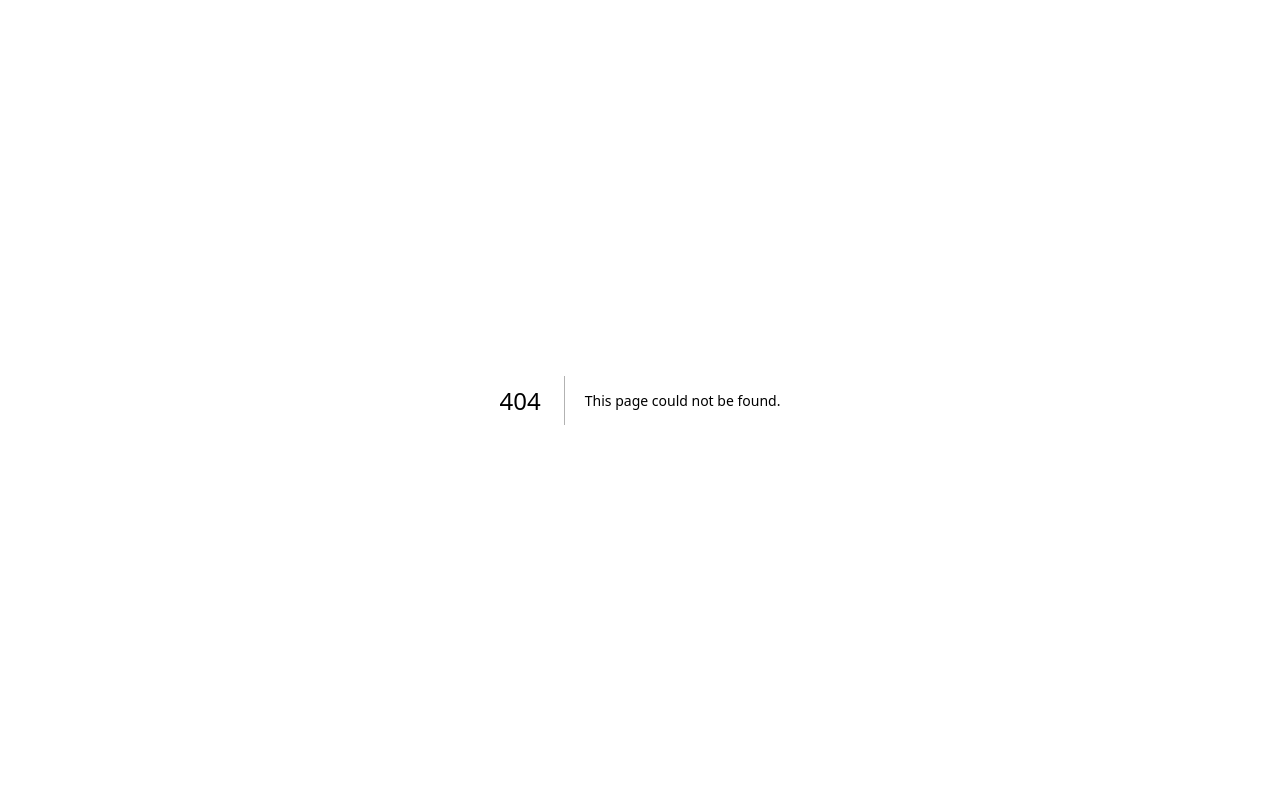
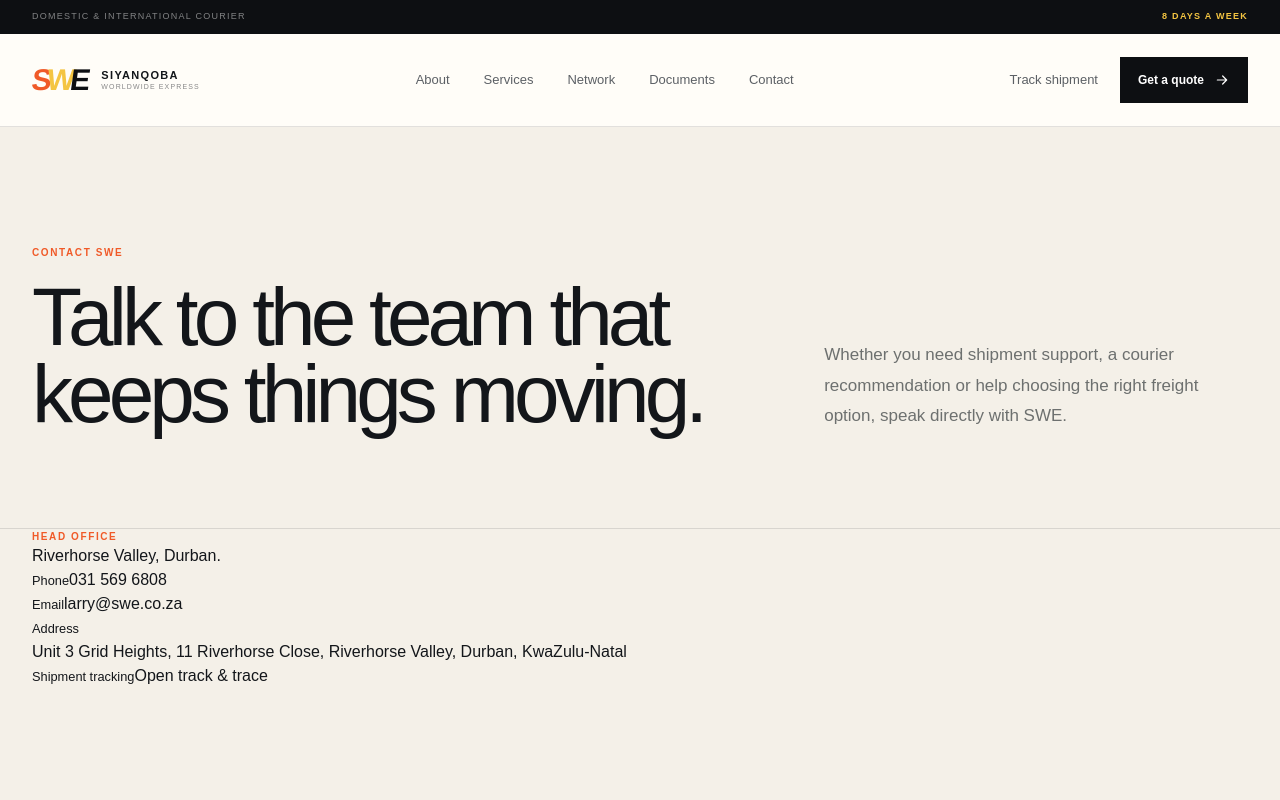
Before and after one commit to IKcracker/swe, a Next.js app: page /contact in a window 1280 px wide. Before the commit this address had no page. Shown: the top 800 px of the page. Built offline with nearby package versions, Linux system fonts and the light colour scheme.

Commit message:
feat: add SWE contact and branches page

```diff
--- /dev/null
+++ b/app/contact/page.tsx
@@ -0,0 +1,200 @@
+import type { Metadata } from "next";
+import Link from "next/link";
+
+export const metadata: Metadata = {
+  title: "Contact SWE",
+  description:
+    "Contact Siyanqoba Worldwide Express for courier, freight, tracking and shipment support.",
+};
+
+const branches = [
+  {
+    city: "Durban",
+    type: "Head office",
+    address: "Unit 3 Grid Heights, 11 Riverhorse Close, Riverhorse Valley, Durban, KwaZulu-Natal",
+    phone: "031 569 6808",
+  },
+  {
+    city: "Johannesburg",
+    type: "Branch",
+    address: "Contact SWE for current branch location and collection arrangements.",
+    phone: "Contact SWE",
+  },
+  {
+    city: "Cape Town",
+    type: "Branch",
+    address: "Contact SWE for current branch location and collection arrangements.",
+    phone: "Contact SWE",
+  },
+  {
+    city: "Nelspruit",
+    type: "Branch",
+    address: "Contact SWE for current branch location and collection arrangements.",
+    phone: "Contact SWE",
+  },
+];
+
+function Arrow() {
+  return (
+    <svg viewBox="0 0 24 24" aria-hidden="true">
+      <path d="M5 12h13M13 6l6 6-6 6" />
+    </svg>
+  );
+}
+
+function Mark() {
+  return (
+    <span className="swe-mark" aria-hidden="true">
+      <span>S</span><span>W</span><span>E</span>
+    </span>
+  );
+}
+
+export default function ContactPage() {
+  return (
+    <main>
+      <div className="utility-bar">
+        <div className="container utility-inner">
+          <span>Domestic & international courier</span>
+          <strong>8 Days a Week</strong>
+        </div>
+      </div>
+
+      <header className="site-header">
+        <div className="container header-inner">
+          <Link href="/" className="brand" aria-label="SWE home">
+            <Mark />
+            <span className="brand-name">
+              <strong>Siyanqoba</strong>
+              <small>Worldwide Express</small>
+            </span>
+          </Link>
+
+          <nav className="desktop-nav" aria-label="Primary navigation">
+            <Link href="/about">About</Link>
+            <Link href="/services">Services</Link>
+            <Link href="/#network">Network</Link>
+            <Link href="/documents">Documents</Link>
+            <Link href="/contact">Contact</Link>
+          </nav>
+
+          <div className="header-actions">
+            <a href="https://swe.pperfect.com/" target="_blank" rel="noreferrer" className="track-link">
+              Track shipment
+            </a>
+            <Link href="/#quote" className="header-cta">
+              Get a quote <Arrow />
+            </Link>
+          </div>
+        </div>
+      </header>
+
+      <section className="inner-hero contact-hero">
+        <div className="container inner-hero-grid">
+          <div>
+            <p className="section-label">Contact SWE</p>
+            <h1>Talk to the team that keeps things moving.</h1>
+          </div>
+          <div className="inner-hero-copy">
+            <p>
+              Whether you need shipment support, a courier recommendation or
+              help choosing the right freight option, speak directly with SWE.
+            </p>
+          </div>
+        </div>
+      </section>
+
+      <section className="contact-primary">
+        <div className="container contact-primary-grid">
+          <div>
+            <p className="section-label">Head office</p>
+            <h2>Riverhorse Valley, Durban.</h2>
+          </div>
+
+          <div className="contact-details">
+            <div>
+              <small>Phone</small>
+              <a href="tel:+27315696808">031 569 6808</a>
+            </div>
+            <div>
+              <small>Email</small>
+              <a href="mailto:larry@swe.co.za">larry@swe.co.za</a>
+            </div>
+            <div>
+              <small>Address</small>
+              <p>Unit 3 Grid Heights, 11 Riverhorse Close, Riverhorse Valley, Durban, KwaZulu-Natal</p>
+            </div>
+            <div>
+              <small>Shipment tracking</small>
+              <a href="https://swe.pperfect.com/" target="_blank" rel="noreferrer">
+                Open track & trace <Arrow />
+              </a>
+            </div>
+          </div>
+        </div>
+      </section>
+
+      <section className="branches-section">
+        <div className="container">
+          <div className="branches-heading">
+            <p className="section-label">Our network</p>
+            <h2>Four key South African centres.</h2>
+          </div>
+
+          <div className="branches-grid">
+            {branches.map((branch, index) => (
+              <article key={branch.city}>
+                <div className="branch-card-top">
+                  <span>{String(index + 1).padStart(2, "0")}</span>
+                  <small>{branch.type}</small>
+                </div>
+                <h3>{branch.city}</h3>
+                <p>{branch.address}</p>
+                <strong>{branch.phone}</strong>
+              </article>
+            ))}
+          </div>
+        </div>
+      </section>
+
+      <section className="contact-actions">
+        <div className="container contact-actions-grid">
+          <div>
+            <span>01</span>
+            <h3>Need a quote?</h3>
+            <p>Tell SWE what you are sending, where it is going and when it needs to arrive.</p>
+            <Link href="/#quote">Request a quote <Arrow /></Link>
+          </div>
+
+          <div>
+            <span>02</span>
+            <h3>Already shipped?</h3>
+            <p>Use SWE Track & Trace to check the progress of your existing shipment.</p>
+            <a href="https://swe.pperfect.com/" target="_blank" rel="noreferrer">
+              Track shipment <Arrow />
+            </a>
+          </div>
+
+          <div>
+            <span>03</span>
+            <h3>Need documents?</h3>
+            <p>Access customer forms, Cargo Care information, POPI/PAIA documents and certifications.</p>
+            <Link href="/documents">View documents <Arrow /></Link>
+          </div>
+        </div>
+      </section>
+
+      <section className="inner-cta">
+        <div className="container inner-cta-grid">
+          <div>
+            <p className="section-label section-label-light">Start a conversation</p>
+            <h2>Have a shipment question?</h2>
+          </div>
+          <a href="mailto:larry@swe.co.za" className="button button-light">
+            Email SWE <Arrow />
+          </a>
+        </div>
+      </section>
+    </main>
+  );
+}
```
